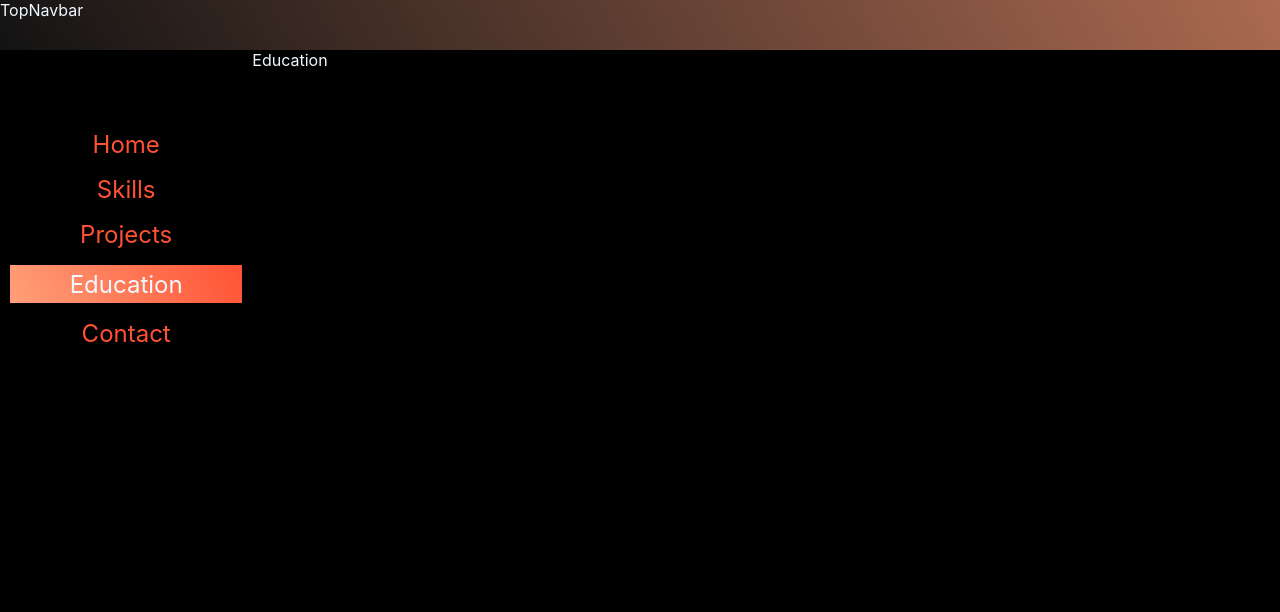
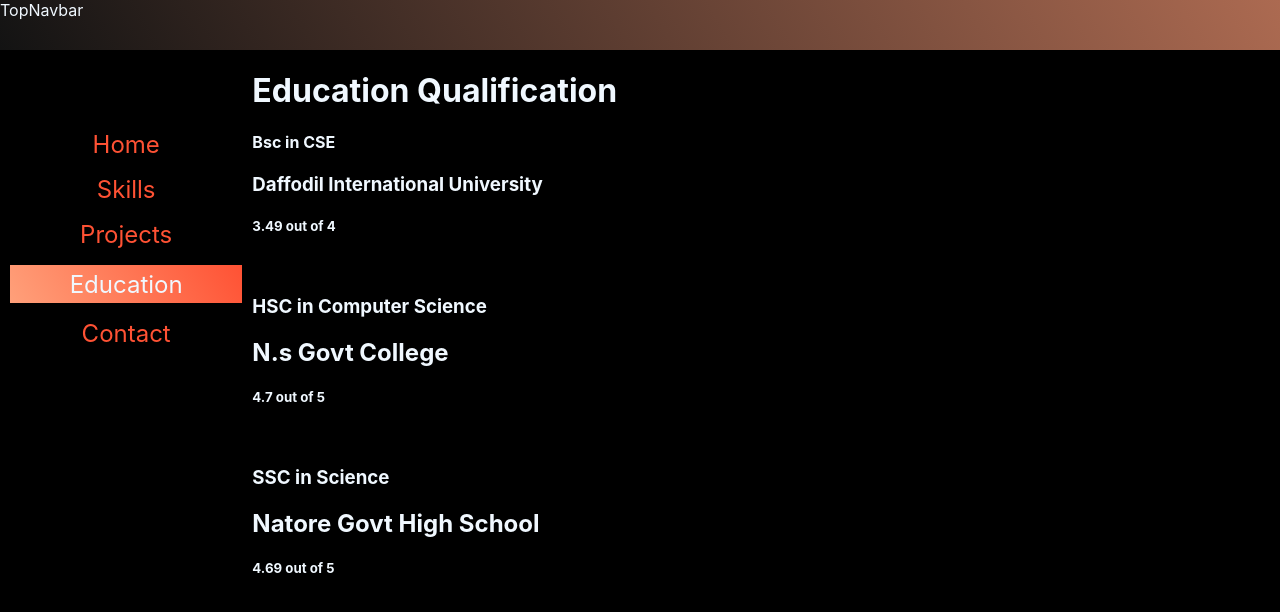
Before and after one commit to bdavijit/myProfile, a React (Create React App) app: page /Education in a window 1280 px wide. Shown: the top 612 px of the page. Built offline with nearby package versions, Linux system fonts and the light colour scheme.

Commit message:
add data

```diff
--- a/src/Components/Education/Education.js
+++ b/src/Components/Education/Education.js
@@ -1,7 +1,26 @@
 import React from 'react';
 
 const Education = () => {
-    return <div>Education</div>;
+    return (
+          <>
+
+                      <h1>Education Qualification</h1>
+                      <section>
+                            <h4>Bsc in CSE</h4>
+                            <h3>Daffodil International University</h3>
+                            <h5>3.49 out of 4 </h5>
+                            <br></br>
+                            <h3>HSC in Computer Science</h3>
+                            <h2>N.s Govt College</h2>
+                            <h5>4.7 out of 5 </h5>
+                            <br></br>
+                            <h3>SSC in Science</h3>
+                            <h2>Natore Govt High School</h2>
+                            <h5>4.69 out of 5 </h5>
+                      </section>
+
+          </>
+    );
 };
 
 export default Education;
```
